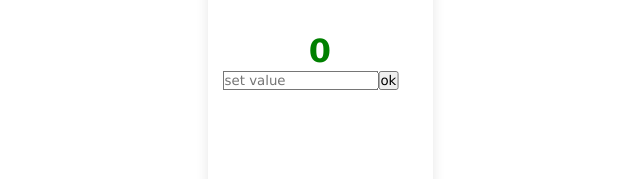
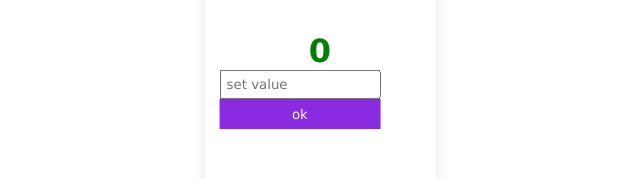
Before and after one commit to pjmiles/altschool-second-semester-exam, a React (Create React App) app: page / in a window 1280 px wide. Both pictures are taken after a click on the button "set". Shown: the part 271-450 px from the top of the page, without its empty margins (320-960 px from the left). Built offline with nearby package versions, Linux system fonts and the light colour scheme.

Commit message:
ok-btn styled

```diff
--- a/src/App.css
+++ b/src/App.css
@@ -64,7 +64,21 @@ main {
 
 input {
     width: 80%;
+    padding: 5px;
 }
+
+.ok-btn {
+    height: 30px;
+    width: 80%;
+    background: var(--btn-color);
+    border: none;
+    color: white;
+}
+
+.ok-btn:hover {
+    background: var(--green);
+}
+
 
 footer p {
     margin-top: 50px;
--- a/src/components/Counter.js
+++ b/src/components/Counter.js
@@ -45,7 +45,7 @@ const Counter = () => {
               value={state.userInput}
               onChange={handleSetValue}
             />
-            <button>ok</button>
+            <button className="ok-btn">ok</button>
           </form>
         )}
       </div>
```
